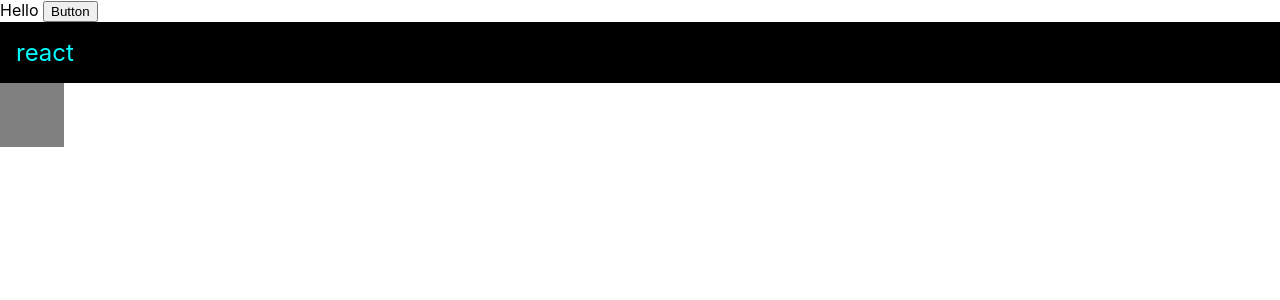
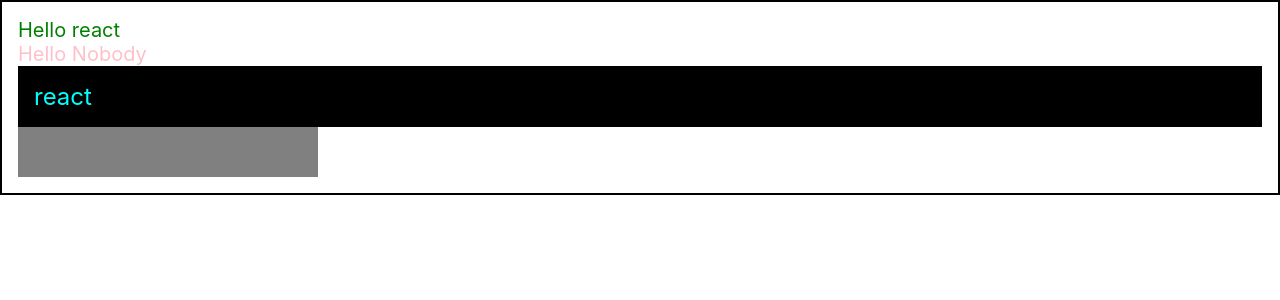
Before and after one commit to jongkyuu/React_Velopert, a React (Create React App) app in the folder React_Study/begin-react/: page / in a window 1280 px wide. Shown: the top 300 px of the page. Built offline with nearby package versions, Linux system fonts and the light colour scheme.

Commit message:
props를 통해 컴포넌트에게 값 전달하기

```diff
--- a/React_Study/begin-react/src/App.css
+++ b/React_Study/begin-react/src/App.css
@@ -40,6 +40,6 @@
 
 .gray-box {
   background: gray;
-  width: 64px;
-  height: 64px;
+  width: 300px;
+  height: 50px;
 }
--- a/React_Study/begin-react/src/App.js
+++ b/React_Study/begin-react/src/App.js
@@ -1,6 +1,8 @@
 // import logo from './logo.svg';
+import React from 'react';
 import './App.css';
 import Hello from "./Hello";
+import Wrapper from './Wrapper';
 
 function App() {
   const name = "react";
@@ -12,9 +14,12 @@
   }
   return (
     <>
-      <Hello />
-      <div style={style}>{name}</div>
-      <div className="gray-box"></div>
+    <Wrapper>
+      <Hello name="react" color="green" fontSize="20px"/>
+        <Hello color="pink" fontSize="20px"/>
+        <div style={style}>{name}</div>
+        <div className="gray-box"></div>
+    </Wrapper>
     </>
   );
 }
--- a/React_Study/begin-react/src/Hello.js
+++ b/React_Study/begin-react/src/Hello.js
@@ -1,7 +1,15 @@
 import React from "react";
 
-function Hello() {
-    return <div>Hello <button>Button</button> </div>
+function Hello({color, fontSize, name}) {
+    return (
+        <div style={{color : color, fontSize : fontSize}}>
+            Hello {name}
+        </div>
+    )
+}
+
+Hello.defaultProps = {
+    name : 'Nobody'
 }
 
 export default Hello;
--- /dev/null
+++ b/React_Study/begin-react/src/Wrapper.js
@@ -0,0 +1,16 @@
+import React from "react";
+
+function Wrapper({children}) {
+    const style = {
+        border : '2px solid black',
+        padding : '16px'
+    };
+
+    return (
+        <div style={style}>
+            {children}
+        </div>
+    )
+}
+
+export default Wrapper;
```
